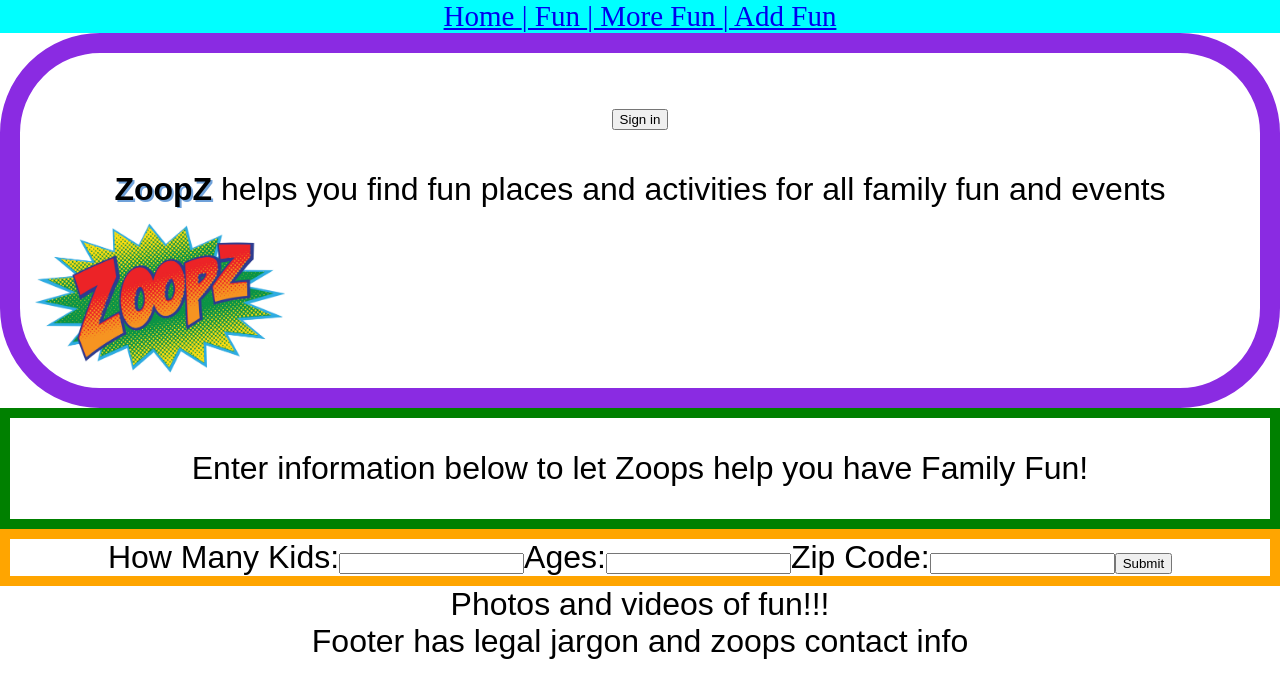
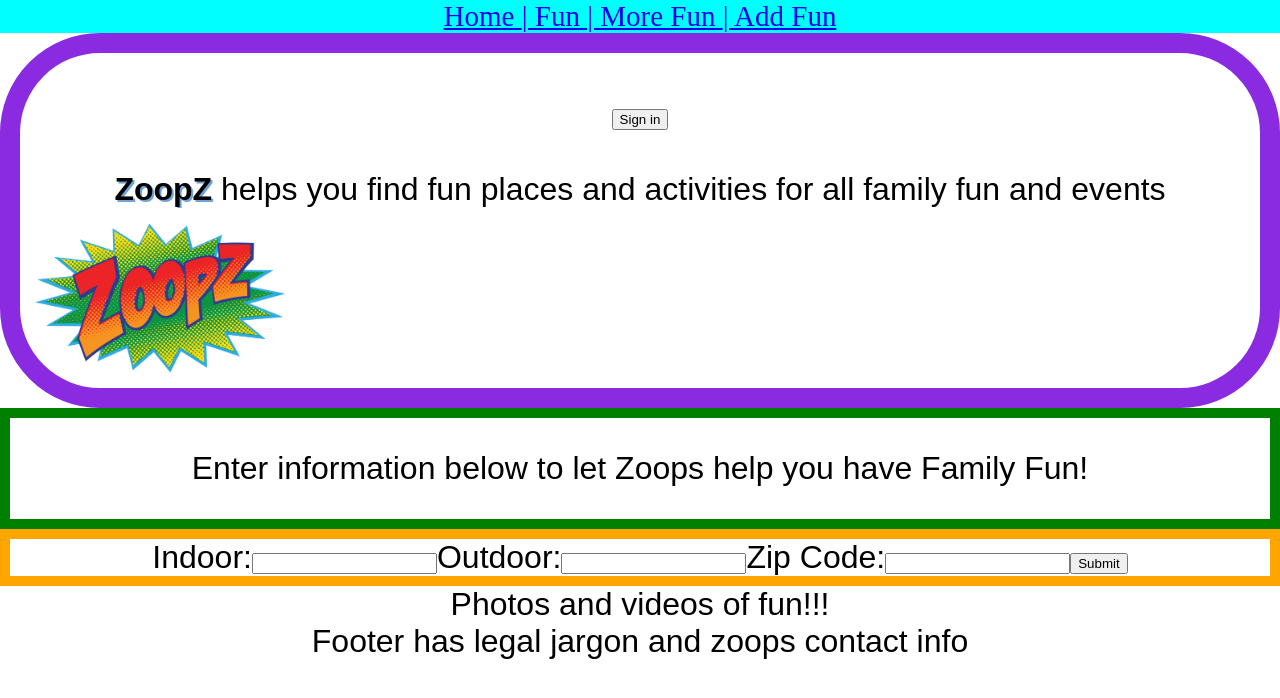
Before and after one commit to jessicaluv80/Zoops, a React (Create React App) app: page / in a window 1280 px wide. Shown: the top 698 px of the page. Built offline with nearby package versions, Linux system fonts and the light colour scheme.

Commit message:
changed main page search criteria

```diff
--- a/src/Addfun.js
+++ b/src/Addfun.js
@@ -21,10 +21,6 @@ import ReactPropTypes from 'prop-types'
                                 <input type="text" name=' ' />
                             </label>
 
-                            <label> Ages:
-                                <input type="text" number=' ' />
-                            </label>
-
                             <label> Link:
                                 <input type="text" name=' ' />
                             </label>
--- a/src/Home.js
+++ b/src/Home.js
@@ -23,11 +23,11 @@ class Home extends Component {
 
                                                         <form>
                                                                 <label>
-                                                                        How Many Kids:
+                                                                        Indoor:
                                                                            <input type="text" qty="kids" />
                                                                 </label>
                                                                 <label>
-                                                                        Ages:
+                                                                        Outdoor:
                                                                                 <input type="text" age="age" />
                                                                 </label>
                                                                 <label>
--- a/src/Morefun.js
+++ b/src/Morefun.js
@@ -3,7 +3,7 @@ import React, { Component } from 'react';
     class Foundfun extends Component {
         render () {
             return (
-                <div> Mo fun
+                <div> Mo fun Mo fun Mo fun
                 </div>
             )
         }
--- a/src/index.js
+++ b/src/index.js
@@ -4,5 +4,6 @@ import './index.css';
 import App from './App';
 import registerServiceWorker from './registerServiceWorker';
 
+
 ReactDOM.render(<App />, document.getElementById('root'));
 registerServiceWorker();
```
